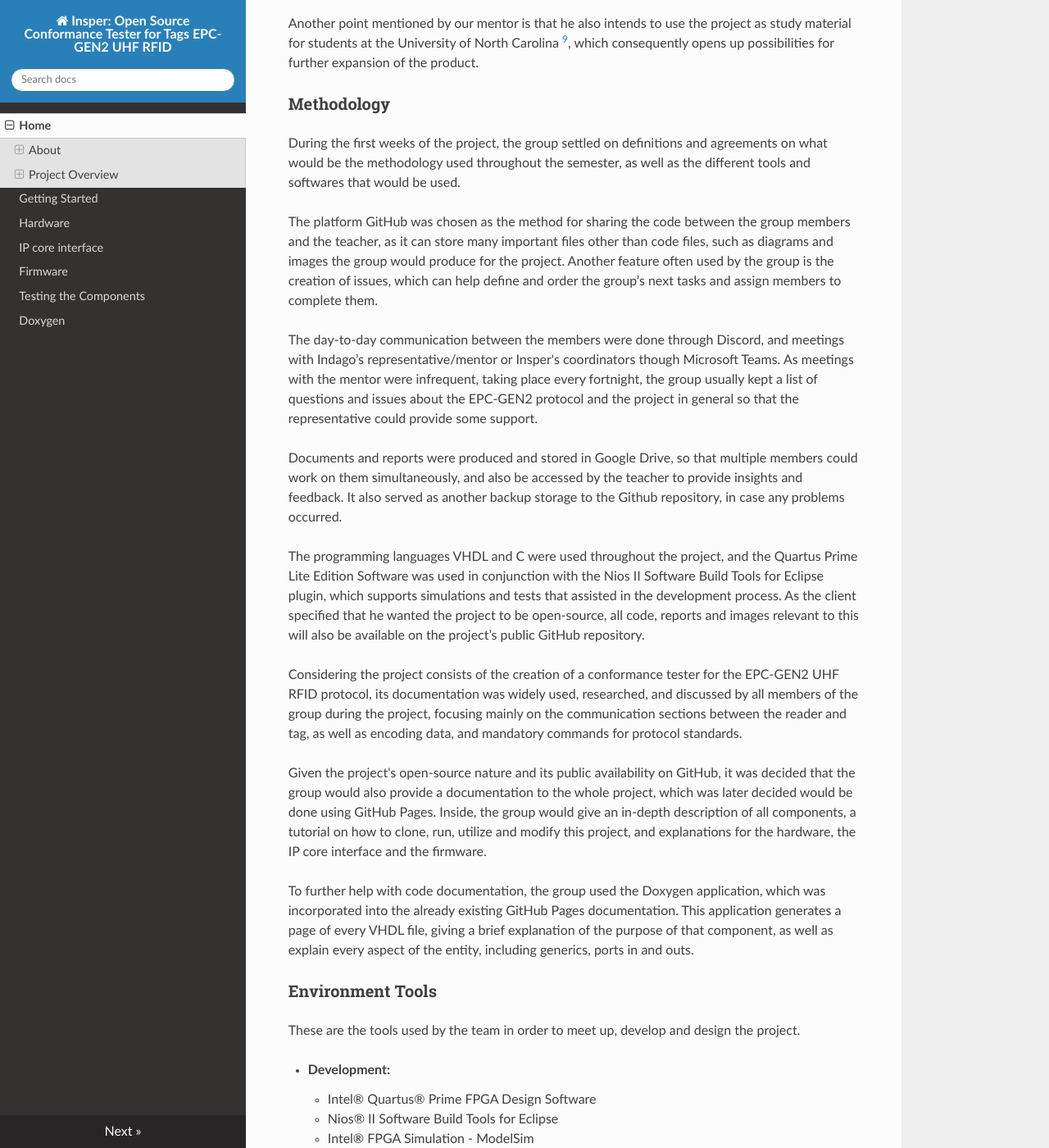
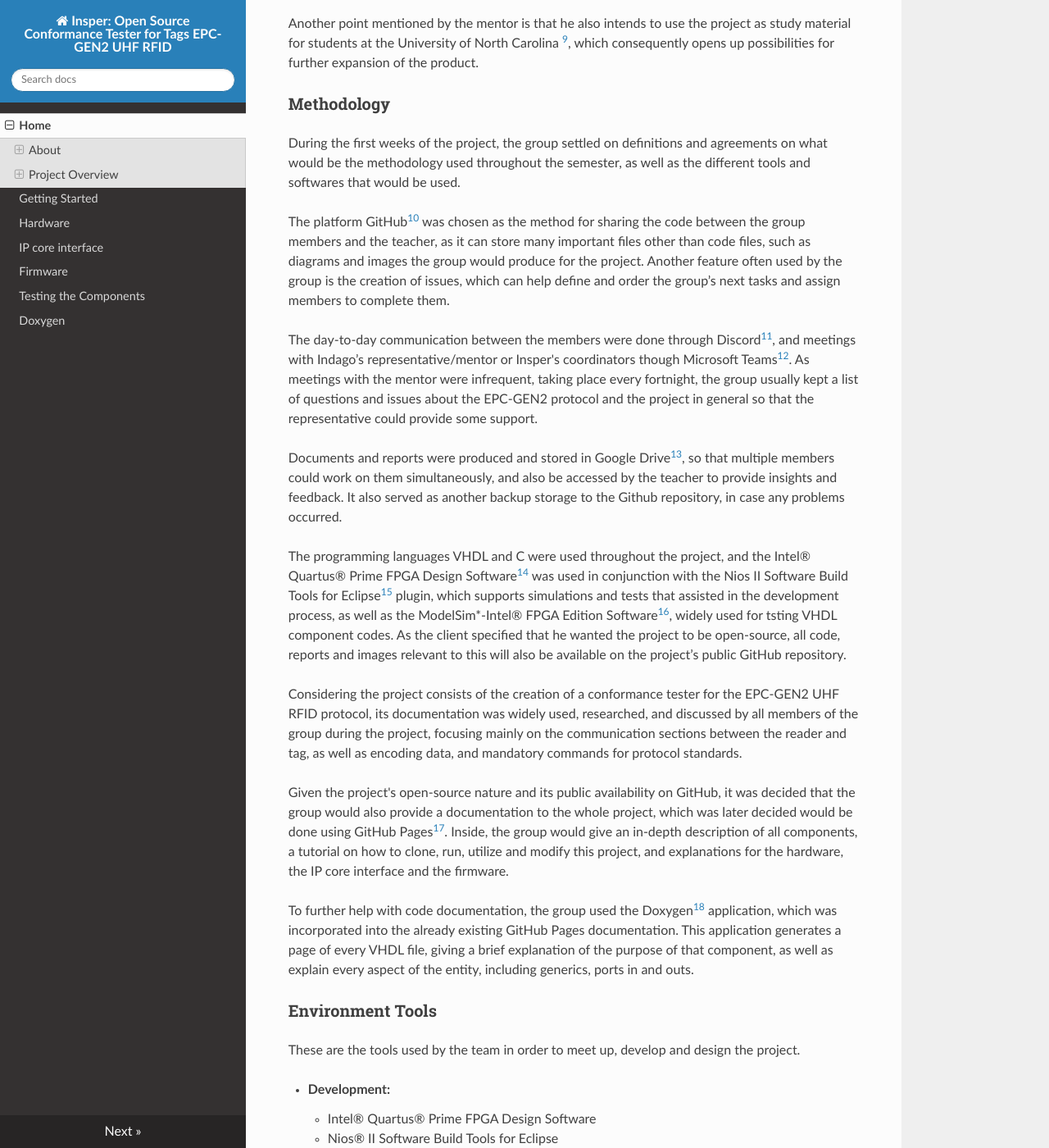
Before and after one commit to pfeinsper/21b-indago-rfid-conformance-tester, an MkDocs documentation site: the page built from docs-src/index.md, in a window 1280 px wide and 1400 px high, scrolled down 5697 px. Shown: the whole window at 82% size. Built offline with MkDocs 1.6.1, drawn with Linux system fonts in a browser that asks for light colours; nearby versions of some CDN libraries; some of the changed text lies outside the part shown.

Commit message:
docs references 1

```diff
--- a/docs-src/index.md
+++ b/docs-src/index.md
@@ -118,7 +118,7 @@
 
 The direct competitors of our project would be the previously mentioned products. However, as the team is aiming for an open-source solution, the project may attract users interested in a more accessible/customizable product.
 
-Another point mentioned by our mentor is that he also intends to use the project as study material for students at the University of North Carolina [^9], which consequently opens up possibilities for further expansion of the product.
+Another point mentioned by the mentor is that he also intends to use the project as study material for students at the University of North Carolina [^9], which consequently opens up possibilities for further expansion of the product.
 
 [^4]: Cisc Semiconductors.
 <https://www.cisc.at/>
@@ -148,19 +148,55 @@
 
 During the first weeks of the project, the group settled on definitions and agreements on what would be the methodology used throughout the semester, as well as the different tools and softwares that would be used.
 
-The platform GitHub was chosen as the method for sharing the code between the group members and the teacher, as it can store many important files other than code files, such as diagrams and images the group would produce for the project. Another feature often used by the group is the creation of issues, which can help define and order the group’s next tasks and assign members to complete them.
+The platform GitHub[^10] was chosen as the method for sharing the code between the group members and the teacher, as it can store many important files other than code files, such as diagrams and images the group would produce for the project. Another feature often used by the group is the creation of issues, which can help define and order the group’s next tasks and assign members to complete them.
 
-The day-to-day communication between the members were done through Discord, and meetings with Indago’s representative/mentor or Insper's coordinators though Microsoft Teams. As meetings with the mentor were infrequent, taking place every fortnight, the group usually kept a list of questions and issues about the EPC-GEN2 protocol and the project in general so that the representative could provide some support.
+The day-to-day communication between the members were done through Discord[^11], and meetings with Indago’s representative/mentor or Insper's coordinators though Microsoft Teams[^12]. As meetings with the mentor were infrequent, taking place every fortnight, the group usually kept a list of questions and issues about the EPC-GEN2 protocol and the project in general so that the representative could provide some support.
 
-Documents and reports were produced and stored in Google Drive, so that multiple members could work on them simultaneously, and also be accessed by the teacher to provide insights and feedback. It also served as another backup storage to the Github repository, in case any problems occurred.
+Documents and reports were produced and stored in Google Drive[^13], so that multiple members could work on them simultaneously, and also be accessed by the teacher to provide insights and feedback. It also served as another backup storage to the Github repository, in case any problems occurred.
 
-The programming languages VHDL and C were used throughout the project, and the Quartus Prime Lite Edition Software was used in conjunction with the Nios II Software Build Tools for Eclipse plugin, which supports simulations and tests that assisted in the development process. As the client specified that he wanted the project to be open-source, all code, reports and images relevant to this will also be available on the project’s public GitHub repository.
+The programming languages VHDL and C were used throughout the project, and the Intel® Quartus® Prime FPGA Design Software[^14] was used in conjunction with the Nios II Software Build Tools for Eclipse[^15] plugin, which supports simulations and tests that assisted in the development process, as well as the ModelSim*-Intel® FPGA Edition Software[^16], widely used for tsting VHDL component codes. As the client specified that he wanted the project to be open-source, all code, reports and images relevant to this will also be available on the project’s public GitHub repository.
 
 Considering the project consists of the creation of a conformance tester for the EPC-GEN2 UHF RFID protocol, its documentation was widely used, researched, and discussed by all members of the group during the project, focusing mainly on the communication sections between the reader and tag, as well as encoding data, and mandatory commands for protocol standards.
 
-Given the project's open-source nature and its public availability on GitHub, it was decided that the group would also provide a documentation to the whole project, which was later decided would be done using GitHub Pages. Inside, the group would give an in-depth description of all components, a tutorial on how to clone, run, utilize and modify this project, and explanations for the hardware, the IP core interface and the firmware.
+Given the project's open-source nature and its public availability on GitHub, it was decided that the group would also provide a documentation to the whole project, which was later decided would be done using GitHub Pages[^17]. Inside, the group would give an in-depth description of all components, a tutorial on how to clone, run, utilize and modify this project, and explanations for the hardware, the IP core interface and the firmware.
 
-To further help with code documentation, the group used the Doxygen application, which was incorporated into the already existing GitHub Pages documentation. This application generates a page of every VHDL file, giving a brief explanation of the purpose of that component, as well as explain every aspect of the entity, including generics, ports in and outs.
+To further help with code documentation, the group used the Doxygen[^18] application, which was incorporated into the already existing GitHub Pages documentation. This application generates a page of every VHDL file, giving a brief explanation of the purpose of that component, as well as explain every aspect of the entity, including generics, ports in and outs.
+
+[^10]: GitHub website.
+<https://github.com/>
+Accessed on: 16/08/2021.
+
+[^11]: Discord website.
+<https://discord.com/>
+Accessed on: 16/08/2021.
+
+[^12]: Microsoft Teams.
+<https://www.microsoft.com/pt-br/microsoft-teams/group-chat-software/>
+Accessed on: 16/08/2021.
+
+[^13]: Google Drive.
+<https://www.google.com/intl/pt-BR/drive/>
+Accessed on: 16/08/2021.
+
+[^14]: Intel® Quartus® Prime Software Suite.
+<https://www.intel.com.br/content/www/br/pt/software/programmable/quartus-prime/overview.html>
+Accessed on: 16/08/2021.
+
+[^15]: Eclipse Foundation.
+<https://www.eclipse.org/>
+Accessed on: 16/08/2021.
+
+[^16]: ModelSim*-Intel® FPGA Edition Software .
+<https://www.intel.com.br/content/www/br/pt/software/programmable/quartus-prime/model-sim.html>
+Accessed on: 16/08/2021.
+
+[^17]: GitHub Pages.
+<https://pages.github.com/>
+Accessed on: 16/08/2021.
+
+[^18]: Doxygen documentation.
+<https://www.doxygen.nl/index.html>
+Accessed on: 01/10/2021.
 
 ### Environment Tools
 
```
Also changed, not shown: other parts of docs-src/index.md (+3 -3 lines).
